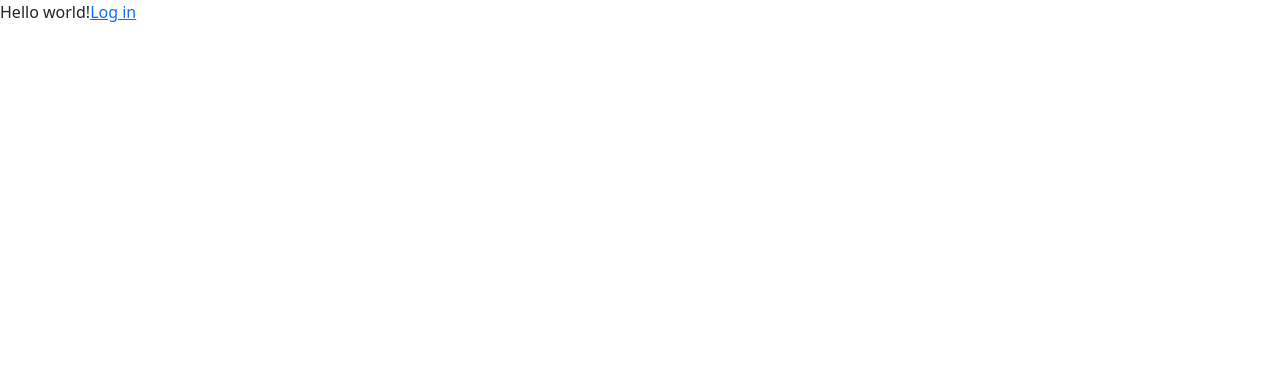
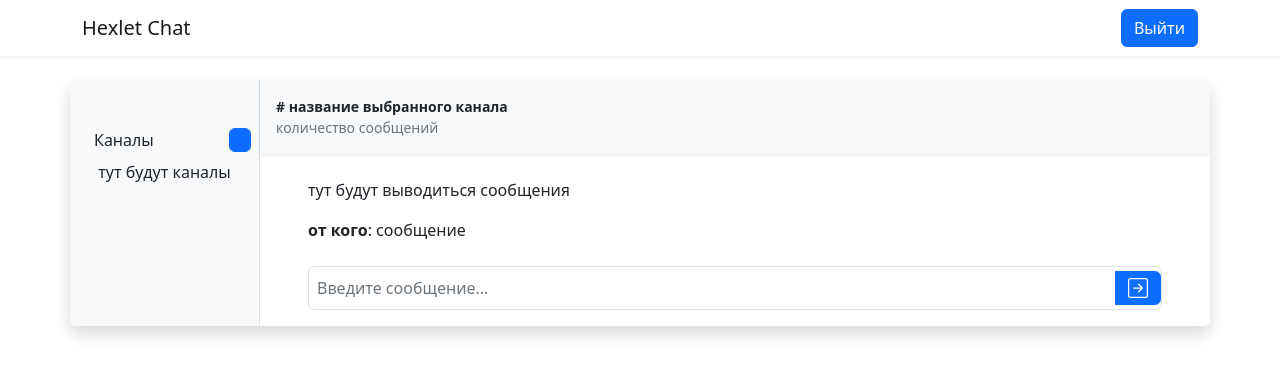
Before and after one commit to vitaliialymar/frontend-project-12, a React (Create React App) app in the folder frontend/: page / in a window 1280 px wide. Shown: the top 376 px of the page. Built offline with nearby package versions, Linux system fonts and the light colour scheme; sample sign-in values are in the browser's storage.

Commit message:
add login, homepage

```diff
--- a/frontend/package.json
+++ b/frontend/package.json
@@ -4,9 +4,11 @@
   "private": true,
   "proxy": "http://localhost:5001",
   "dependencies": {
+    "@reduxjs/toolkit": "^1.9.0",
     "@testing-library/jest-dom": "^5.16.5",
     "@testing-library/react": "^13.4.0",
     "@testing-library/user-event": "^13.5.0",
+    "axios": "^1.2.0",
     "bootstrap": "^5.2.3",
     "classnames": "^2.3.2",
     "formik": "^2.2.9",
--- a/frontend/src/App.jsx
+++ b/frontend/src/App.jsx
@@ -1,20 +1,64 @@
-import React from 'react';
+import React, { useState, useMemo } from 'react';
 import {
-  BrowserRouter, Route, Routes,
+  BrowserRouter, Route, Routes, Navigate, useLocation,
 } from 'react-router-dom';
-
+import useAuth from './hooks/index.jsx';
+import AuthContext from './contexts/index.jsx';
+import Layout from './components/Layout.jsx';
 import ErrorPage from './components/ErrorPage.jsx';
 import Login from './components/Login.jsx';
 import Homepage from './components/Homepage.jsx';
 
+const AuthProvider = ({ children }) => {
+  const currentUser = JSON.parse(localStorage.getItem('token'));
+  // eslint-disable-next-line no-unneeded-ternary
+  const initState = currentUser ? true : false;
+
+  const [loggedIn, setLoggedIn] = useState(initState);
+
+  const logIn = () => setLoggedIn(true);
+  const logOut = () => {
+    localStorage.removeItem('token');
+    setLoggedIn(false);
+  };
+
+  const value = useMemo(() => ({ loggedIn, logIn, logOut }), [loggedIn]);
+
+  return (
+    <AuthContext.Provider value={value}>
+      {children}
+    </AuthContext.Provider>
+  );
+};
+
+const PrivateRoute = ({ children }) => {
+  const { loggedIn } = useAuth();
+  const location = useLocation();
+
+  return (
+    loggedIn ? children : <Navigate to="/login" state={{ from: location }} />
+  );
+};
+
 const App = () => (
+  <AuthProvider>
     <BrowserRouter>
       <Routes>
-      <Route path="/" element={<Homepage />} />
+        <Route path="/" element={<Layout />}>
+          <Route
+            index
+            element={(
+              <PrivateRoute>
+                <Homepage />
+              </PrivateRoute>
+            )}
+          />
           <Route path="/login" element={<Login />} />
           <Route path="*" element={<ErrorPage />} />
+        </Route>
       </Routes>
     </BrowserRouter>
+  </AuthProvider>
 );
 
 export default App;
--- a/frontend/src/components/ErrorPage.jsx
+++ b/frontend/src/components/ErrorPage.jsx
@@ -1,13 +1,14 @@
 import { Link } from 'react-router-dom';
 
 const ErrorPage = () => (
-  <div>
-    <h1>404</h1>
-    <div>
-      Not found. Go
+  <div className="text-center">
+    <img alt="Страница не найдена" className="img-fluid h-25" src="https://cdn2.hexlet.io/assets/error-pages/404-4b6ef16aba4c494d8101c104236304e640683fa9abdb3dd7a46cab7ad05d46e9.svg" width={226} height={226} />
+    <h1 className="h4 text-muted">Страница не найдена</h1>
+    <p className="text-muted">
+      Но вы можете перейти
       {' '}
-      <Link to="/">Home</Link>
-    </div>
+      <Link to="/">на главную страницу</Link>
+    </p>
   </div>
 );
 
--- a/frontend/src/components/Homepage.jsx
+++ b/frontend/src/components/Homepage.jsx
@@ -1,10 +1,67 @@
-import { Link } from 'react-router-dom';
+// import { useEffect } from 'react';
+import { Button, Form } from 'react-bootstrap';
 
-const Homepage = () => (
-  <div>
-    Hello world!
-    <Link to="/login">Log in</Link>
-  </div>
-);
+const Homepage = () => {
+  const inputV = (e) => {
+    e.preventDefault();
+    console.log(e.target.value);
+  };
+
+  return (
+    <div className="container h-100 my-4 overflow-hidden rounded shadow">
+      <div className="row h-100 bg-white flex-md-row">
+        <div className="col-4 col-md-2 border-end pt-5 px-0 bg-light">
+          <div className="d-flex justify-content-between mb-2 ps-4 pe-2">
+            <span>Каналы</span>
+            <Button type="button" className="p-0 text-primary btn btn-group-vertical">
+              <svg xmlns="http://www.w3.org/2000/svg" viewBox="0 0 16 16" width="20" height="20" fill="currentColor">
+                <path d="M14 1a1 1 0 0 1 1 1v12a1 1 0 0 1-1 1H2a1 1 0 0 1-1-1V2a1 1 0 0 1 1-1h12zM2 0a2 2 0 0 0-2 2v12a2 2 0 0 0 2 2h12a2 2 0 0 0 2-2V2a2 2 0 0 0-2-2H2z" />
+                <path d="M8 4a.5.5 0 0 1 .5.5v3h3a.5.5 0 0 1 0 1h-3v3a.5.5 0 0 1-1 0v-3h-3a.5.5 0 0 1 0-1h3v-3A.5.5 0 0 1 8 4z" />
+              </svg>
+              <span className="visually-hidden">+</span>
+            </Button>
+          </div>
+          <ul className="nav flex-column nav-pills nav-fill px-2">
+            <li className="nav-item w-100">тут будут каналы</li>
+          </ul>
+        </div>
+        <div className="col p-0 h-100">
+          <div className="d-flex flex-column h-100">
+            <div className="bg-light mb-4 p-3 shadow-sm small">
+              <p className="m-0"><b># название выбранного канала</b></p>
+              <span className="text-muted">количество сообщений</span>
+            </div>
+            <div id="messages-box" className="chat-messages overflow-auto px-5 ">
+              <p>тут будут выводиться сообщения</p>
+              <div className="text-break mb-2">
+                <b>от кого</b>
+                : сообщение
+              </div>
+            </div>
+            <div className="mt-auto px-5 py-3">
+              <Form noValidate="" className="py-1 border rounded-2">
+                <Form.Group className="input-group has-validation">
+                  <Form.Control
+                    onChange={inputV}
+                    name="body"
+                    aria-label="Новое сообщение"
+                    placeholder="Введите сообщение..."
+                    className="border-0 p-0 ps-2 form-control"
+                  />
+                  <Button type="submit" disabled="" className="btn btn-group-vertical">
+                    <svg xmlns="http://www.w3.org/2000/svg" viewBox="0 0 16 16" width="20" height="20" fill="currentColor">
+                      <path fillRule="evenodd" d="M15 2a1 1 0 0 0-1-1H2a1 1 0 0 0-1 1v12a1 1 0 0 0 1 1h12a1 1 0 0 0 1-1V2zM0 2a2 2 0 0 1 2-2h12a2 2 0 0 1 2 2v12a2 2 0 0 1-2 2H2a2 2 0 0 1-2-2V2zm4.5 5.5a.5.5 0 0 0 0 1h5.793l-2.147 2.146a.5.5 0 0 0 .708.708l3-3a.5.5 0 0 0 0-.708l-3-3a.5.5 0 1 0-.708.708L10.293 7.5H4.5z" />
+                    </svg>
+                    <span className="visually-hidden">Отправить</span>
+                  </Button>
+                </Form.Group>
+              </Form>
+            </div>
+          </div>
+        </div>
+      </div>
+    </div>
+  );
+};
 
 export default Homepage;
--- /dev/null
+++ b/frontend/src/components/Layout.jsx
@@ -0,0 +1,28 @@
+import { Outlet } from 'react-router-dom';
+import { Button } from 'react-bootstrap';
+import useAuth from '../hooks/index.jsx';
+
+const Layout = () => {
+  const { loggedIn, logOut } = useAuth();
+
+  return (
+    <>
+      <div className="h-100">
+        <div className="h-100" id="chat">
+          <div className="d-flex flex-column h-100">
+            <nav className="shadow-sm navbar navbar-expand-lg navbar-light bg-white">
+              <div className="container">
+                <a className="navbar-brand" href="/">Hexlet Chat</a>
+                {loggedIn && <Button onClick={() => logOut()} type="submit" className="btn btn-primary">Выйти</Button>}
+              </div>
+            </nav>
+            <Outlet />
+          </div>
+        </div>
+      </div>
+      <div className="Toastify" />
+    </>
+  );
+};
+
+export default Layout;
--- /dev/null
+++ b/frontend/src/contexts/index.jsx
@@ -0,0 +1,5 @@
+import { createContext } from 'react';
+
+const AuthContext = createContext({});
+
+export default AuthContext;
--- /dev/null
+++ b/frontend/src/hooks/index.jsx
@@ -0,0 +1,7 @@
+import { useContext } from 'react';
+
+import authContext from '../contexts/index.jsx';
+
+const useAuth = () => useContext(authContext);
+
+export default useAuth;
--- /dev/null
+++ b/frontend/src/utilites/routes.js
@@ -0,0 +1,5 @@
+const apiPath = '/api/v1';
+
+export default {
+  loginPath: () => [apiPath, 'login'].join('/'),
+};
```
Also changed, not shown: frontend/public/index.html (+0 -23 lines), frontend/src/components/Login.jsx (+71 -16 lines), frontend/src/assets/loginImage.jpg (added), frontend/src/components/router.js (added), 1 other file (tests, documents, lock files or other folders). Lines whose indentation alone changed are shown as unchanged.
